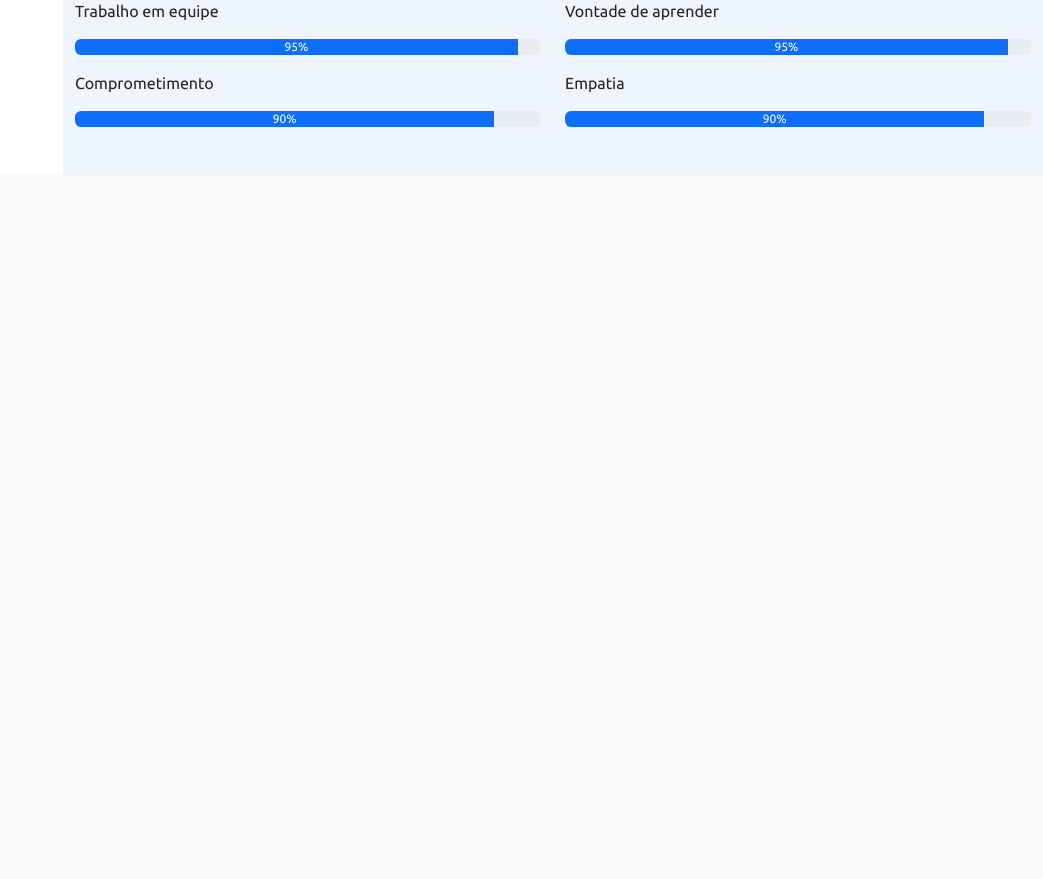
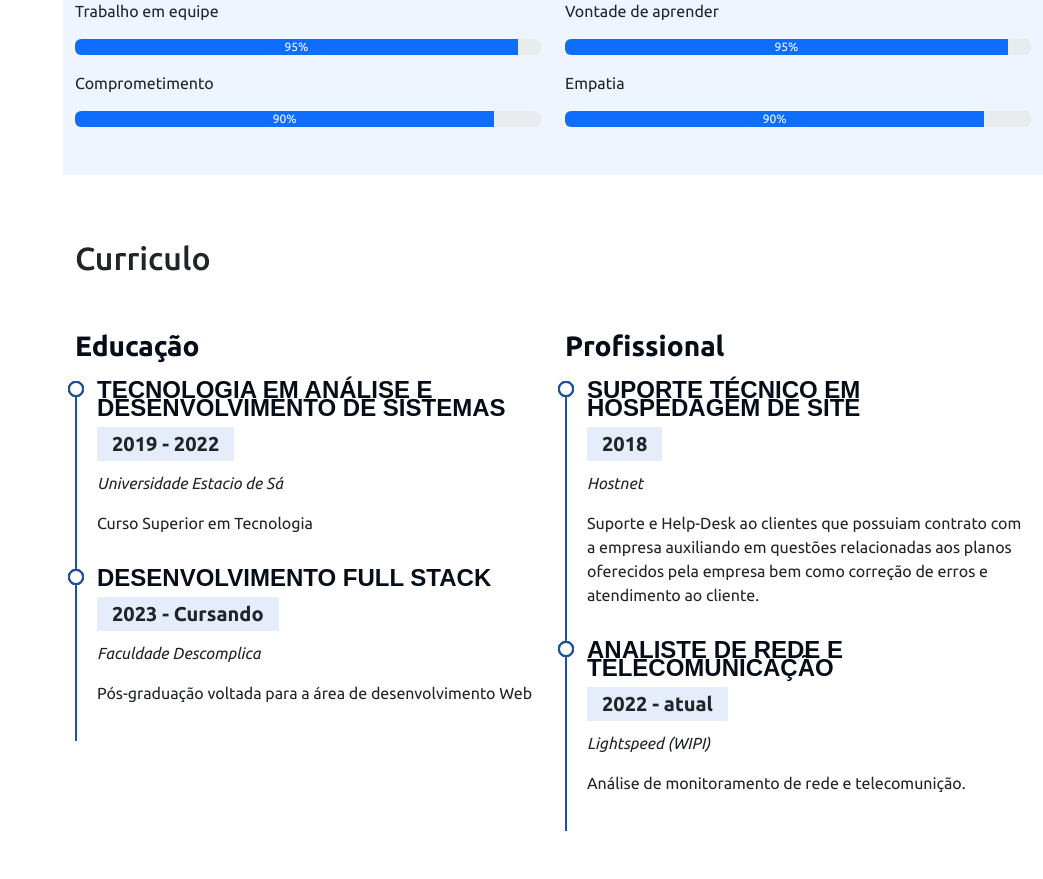
Before and after one commit to Matheus-Damazio/portifolio, a Flask app: page / in a window 1280 px wide. Shown: the part 2160-3039 px from the top of the page, without its empty margins (237-1280 px from the left). Before the commit the page ends 2335 px from the top, so only its background shows below. Run offline with Flask 3, Linux system fonts and the light colour scheme; some libraries are stand-ins or nearby versions.

Commit message:
Seção de Currículo focado em CSS

```diff
--- a/static/style.css
+++ b/static/style.css
@@ -203,3 +203,46 @@ i.menu-mobile{
 .section-bg{
     background-color: #eff5ff;
 }
+
+.cv .cv-title{
+    font-weight: 700;
+    margin-top: 20px;
+    margin-bottom: 20px;
+    color: #050d18;
+}
+
+.cv .cv-item{
+    padding: 0 0 20px 20px ;
+    margin-top: -2px;
+    border-left: 2px solid #1f5297;
+    position: relative;
+}
+
+.cv .cv-item h4{
+    line-height: 18px;
+    font-weight: 600;
+    text-transform: uppercase;
+    font-family: "Poppins", sans-serif;
+    color: #050d18;
+    margin-bottom: 10px;
+}
+
+.cv .cv-item h5{
+    background: #e4edf9;
+    padding: 5px 15px;
+    display: inline-block;
+    font-weight: 600;
+    margin-bottom: 10px;
+}
+
+.cv .cv-item ::before{
+    content: "";
+    position: absolute;
+    top: 0;
+    left: -9px;
+    width: 16px;
+    height: 16px;
+    border: 2px solid #1f5297;
+    background: #fff;
+    border-radius: 50%;
+}
--- a/templates/index.html
+++ b/templates/index.html
@@ -37,13 +37,13 @@
                   <a class="nav-link" href="#habilidades"> <i class="bi bi-list-check"></i> Habilidades</a>
                 </li>
                 <li class="nav-item">
-                  <a class="nav-link" href="#"> <i class="bi bi-file-earmark"></i> Currículo</a>
+                  <a class="nav-link" href="#curriculo"> <i class="bi bi-file-earmark"></i> Currículo</a>
                 </li>
                 <li class="nav-item">
-                  <a class="nav-link" href="#"> <i class="bi bi-collection"></i> Portifólio</a>
+                  <a class="nav-link" href="#portifolio"> <i class="bi bi-collection"></i> Portifólio</a>
                 </li>
                 <li class="nav-item">
-                    <a class="nav-link" href="#"> <i class="bi bi-envelope"></i> Contato</a>
+                    <a class="nav-link" href="#contato"> <i class="bi bi-envelope"></i> Contato</a>
                 </li>
               </ul>
 
@@ -70,7 +70,7 @@
             </div>
         </section>
 
-        <section class="container mt-5" id="sobre">
+        <section id="sobre" class="container mt-5" >
             <div class="row w-100">
                 <div class="col-md-12">
                     <h2 class="pt-3">Sobre</h2>
@@ -149,7 +149,7 @@
 
         </section>
 
-        <section class="mt-5 section-bg" id="habilidades">
+        <section id="habilidades" class="mt-5 section-bg" >
 
             <div class="container pb-5">
                 <h2 class="pt5">Habilidades</h2>
@@ -228,6 +228,56 @@
             </div>
 
         </section>
+
+        <section id="curriculo" class="mt-5 cv">
+            <div class="container pb-5">
+                <h2 class="pt-3 pb-4">Curriculo</h2>
+
+
+                <div class="row">
+                    <div class="col-md-6">
+                        <h3 class="cv-title">Educação</h3>
+
+                        <div class="cv-item">
+                            <h4>Tecnologia em Análise e Desenvolvimento de Sistemas</h4>
+                            <h5>2019 - 2022</h5>
+                            <p><em>Universidade Estacio de Sá</em></p>
+                            <p>Curso Superior em Tecnologia</p>
+                        </div>
+
+                        <div class="cv-item">
+                            <h4>Desenvolvimento Full Stack</h4>
+                            <h5>2023 - Cursando</h5>
+                            <p><em>Faculdade Descomplica</em></p>
+                            <p>Pós-graduação voltada para a área de desenvolvimento Web</p>
+
+                        </div>
+
+
+                    </div>
+
+                    <div class="col-md-6">
+                        <h3 class="cv-title">Profissional</h3>
+                        <div class="cv-item">
+                            <h4>Suporte técnico em hospedagem de site</h4>
+                            <h5>2018</h5>
+                            <p><em>Hostnet</em></p>
+                            <p>Suporte e Help-Desk ao clientes que possuiam contrato com a empresa
+                                auxiliando em questões relacionadas aos planos oferecidos pela empresa
+                                bem como correção de erros e atendimento ao cliente.
+                            </p>
+                        </div>
+
+                        <div class="cv-item">
+                            <h4>Analiste de Rede e Telecomunicação</h4>
+                            <h5>2022 - atual</h5>
+                            <p><em>Lightspeed (WIPI)</em></p>
+                            <p>Análise de monitoramento de rede e telecomunição. </p>
+                        </div>
+                    </div>
+                </div>
+            </div>
+        </section>
     </main>
 
 
```
